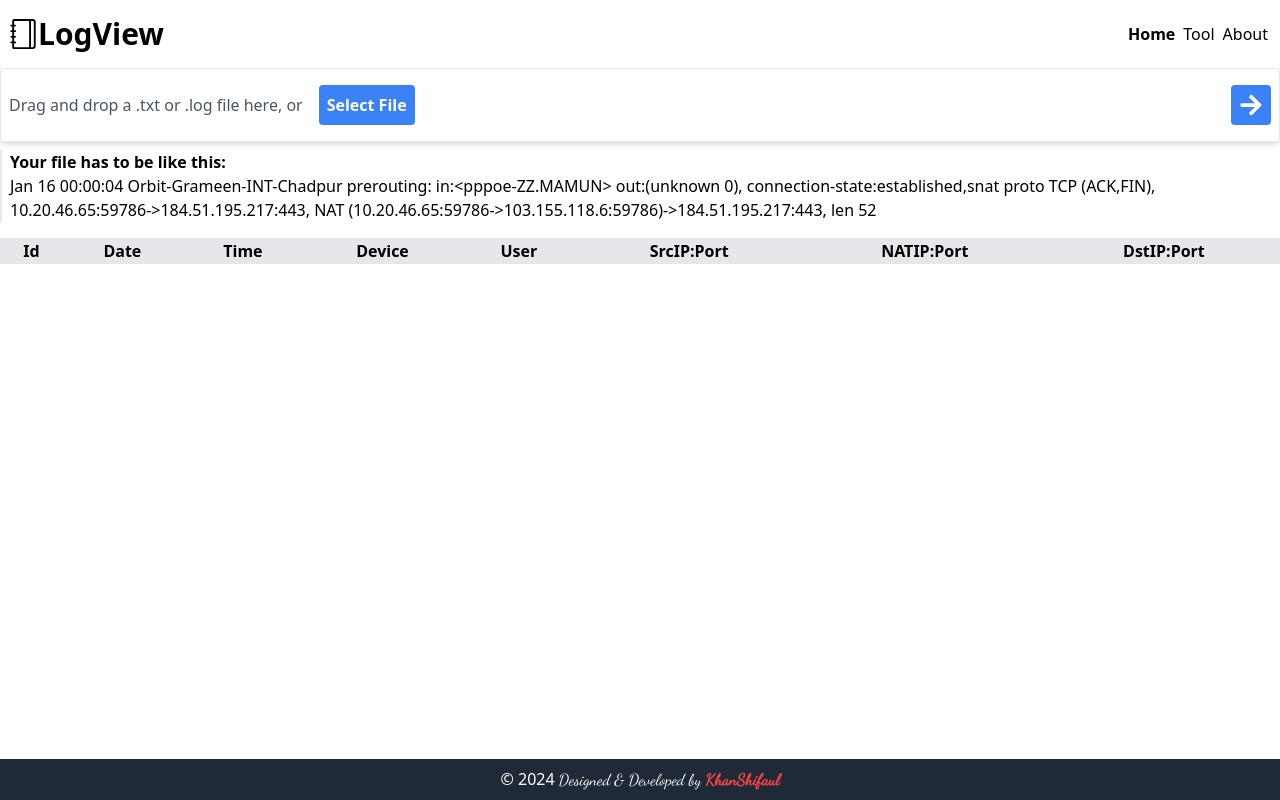
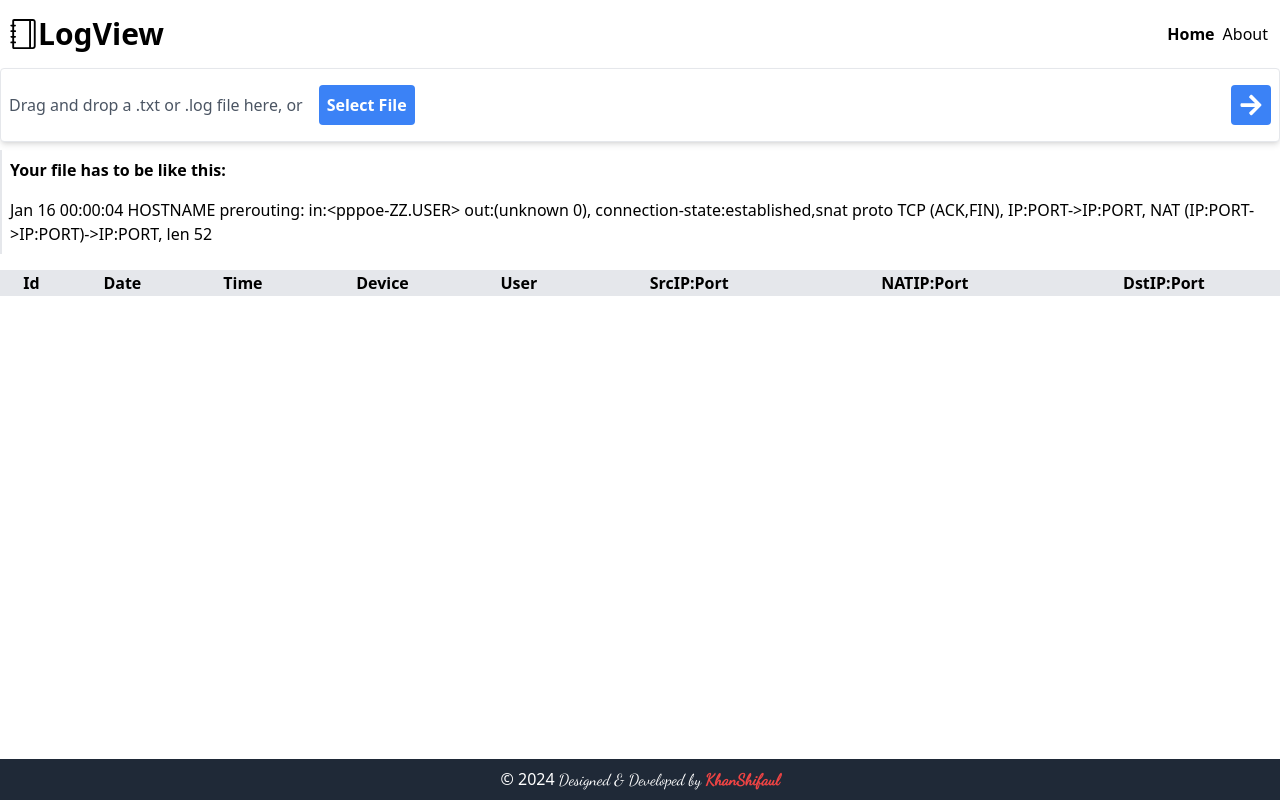
Before and after one commit to khanshifaul/logview, a React (Vite) app: page / in a window 1280 px wide. Built offline with nearby package versions, Linux system fonts and the light colour scheme.

Commit message:
modified:   src/App.jsx 	modified:   src/pages/home.jsx 	new file:   src/pages/not-found.jsx

```diff
--- a/src/App.jsx
+++ b/src/App.jsx
@@ -3,13 +3,14 @@ import Footer from "./components/footer";
 import Logo from "./components/logo";
 import About from "./pages/about";
 import Home from "./pages/home";
-import ToolPage from "./pages/tool";
+import NotFound from "./pages/not-found";
 
 export default function App() {
   return (
     <div>
       <BrowserRouter>
-        <div className="container sticky top-0 flex justify-between items-center mx-auto my-2">
+        <div className="bg-white sticky top-0">
+          <div className="container  flex justify-between items-center mx-auto my-2">
             <a href="/">
               <Logo />
             </a>
@@ -27,16 +28,6 @@ export default function App() {
                 </li>
                 <li>
                   <NavLink
-                  to="/toolpage"
-                  className={({ isActive }) =>
-                    isActive ? "font-semibold" : ""
-                  }
-                >
-                  Tool
-                </NavLink>
-              </li>
-              <li>
-                <NavLink
                     to="/about"
                     className={({ isActive }) =>
                       isActive ? "font-semibold" : ""
@@ -48,10 +39,11 @@ export default function App() {
               </ul>
             </nav>
           </div>
+        </div>
         <Routes>
           <Route path="/about" element={<About />} />
           <Route path="/" element={<Home />} />
-          <Route path="/toolpage" element={<ToolPage />} />
+          <Route path="*" element={<NotFound />} />
         </Routes>
       </BrowserRouter>
       <Footer />
--- a/src/pages/home.jsx
+++ b/src/pages/home.jsx
@@ -74,10 +74,10 @@ function Home() {
         </div>
 
         <div className="px-2 my-2 border-l-2">
-          <p className="font-semibold">Your file has to be like this:</p>
-          <p>
+          <p className="font-semibold py-2">Your file has to be like this:</p>
+          <p className="py-2">
             {
-              "Jan 16 00:00:04 Orbit-Grameen-INT-Chadpur prerouting: in:<pppoe-ZZ.MAMUN> out:(unknown 0), connection-state:established,snat proto TCP (ACK,FIN), 10.20.46.65:59786->184.51.195.217:443, NAT (10.20.46.65:59786->103.155.118.6:59786)->184.51.195.217:443, len 52"
+              "Jan 16 00:00:04 HOSTNAME prerouting: in:<pppoe-ZZ.USER> out:(unknown 0), connection-state:established,snat proto TCP (ACK,FIN), IP:PORT->IP:PORT, NAT (IP:PORT->IP:PORT)->IP:PORT, len 52"
             }
           </p>
         </div>
--- /dev/null
+++ b/src/pages/not-found.jsx
@@ -0,0 +1,17 @@
+import { MdOutlineWarningAmber } from "react-icons/md";
+
+const NotFound = () => {
+  return (
+    <>
+      <div className="container mx-auto text-center my-12">
+        <div className="flex flex-col items-center">
+          <MdOutlineWarningAmber className="text-9xl text-red-700"/>
+          <h1 className="font-bold text-xl">404 - Page Not Found</h1>
+          <p>Sorry, the page you are looking for could not be found.</p>
+        </div>
+      </div>
+    </>
+  );
+};
+
+export default NotFound;
```
Lines whose indentation alone changed are shown as unchanged.
